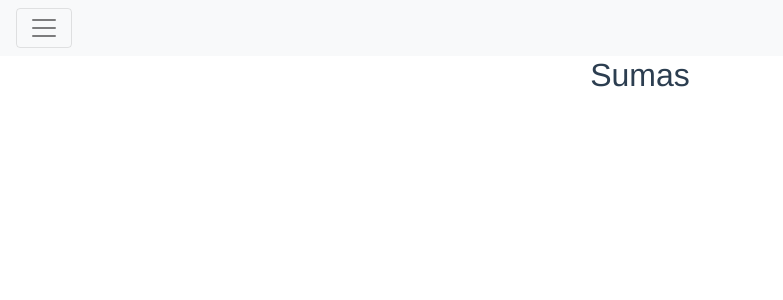
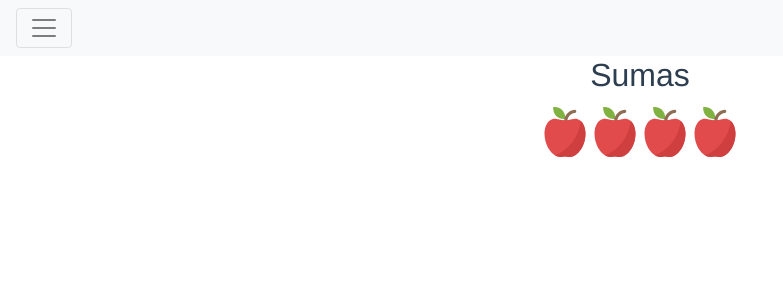
Before and after one commit to RoyRV/sammy-learning, a Vue app: page /addition in a window 1280 px wide. Shown: the top 300 px of the page, without its empty margins (0-783 px from the left). Built offline with nearby package versions, Linux system fonts and the light colour scheme.

Commit message:
add figure component

```diff
--- /dev/null
+++ b/src/components/figureComponent.vue
@@ -0,0 +1,37 @@
+<template>
+    <div>
+        <div v-if="number">
+            <div v-if="number>0">
+                <div v-for="index in number" :key="index" style="display: inline-block;">
+                    <img :src="iconSvg" style="width: 50px;" />
+                </div>
+            </div>
+            <div v-if="number<0" style="display: flex;align-items: center;">
+                <img :src="'/assets/stop.svg'" style="width: 50px;" />
+                <div style="display: inline-block;width: 210px;margin:10px;">
+                    <small>{{errormsg}}</small>
+                </div>
+            </div>
+        </div>
+        <div v-if="!number"><img :src="'/assets/zero.svg'" style="width: 50px;" />
+        </div>
+    </div>
+</template>
+<script>
+    export default {
+        name: 'figureComponent',
+        props: {
+            number: {
+                type: Number
+            },
+            errormsg: {
+                type: String,
+                default: 'Lo sentimos, no puedes quitarte más de lo que tenias originalmente'
+            },
+            iconSvg: {
+                type: String,
+                default: '/assets/apple.svg'
+            }
+        }
+    }
+</script>
--- a/src/views/themes/addition.vue
+++ b/src/views/themes/addition.vue
@@ -4,13 +4,15 @@
             <h2>Sumas</h2>
         </div>
         <div class="section">
-
+            <FigureComponent v-bind:number="4" style="display: inline-block;margin:5px 0px" />
         </div>
     </div>
 </template>
 <script>
+    import FigureComponent from '../../components/figureComponent.vue';
     export default {
         name: 'Addition',
+        components: { FigureComponent },
         data() {
             return {
                 numbers: [2, 4]
```
